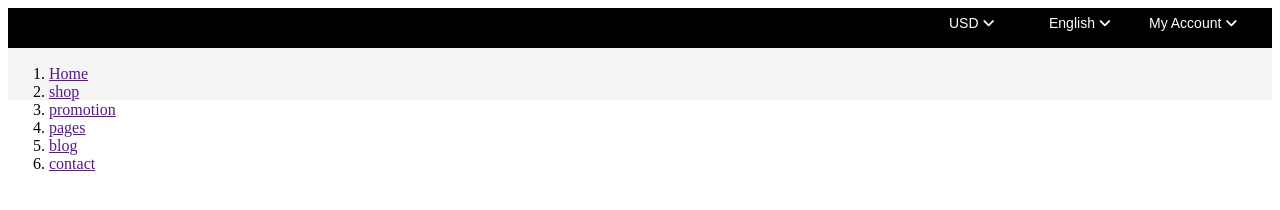
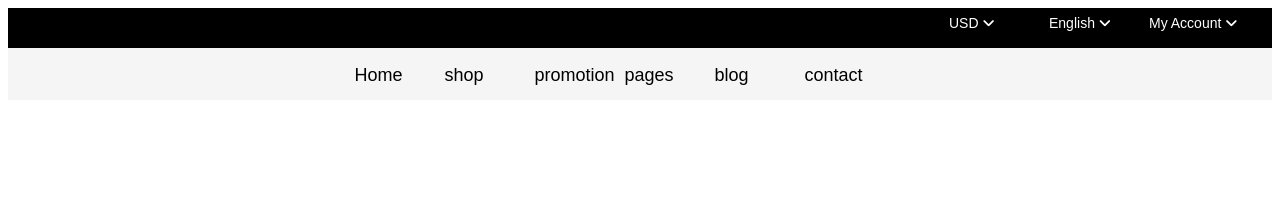
Before and after one commit to samsamsiziba/fastoin, a plain HTML site: page index.html in a window 1280 px wide. Drawn offline with Linux system fonts and the light colour scheme.

Commit message:
ol li change the colour

```diff
--- a/style.css
+++ b/style.css
@@ -44,14 +44,21 @@ h5{
     height: 50px;
 }
 
-o1{
-    float: left;
-}
-
-o1-1i{
+ol li{
     float: left;
     width: 90px;
     position: relative;
     left: 25%;
     list-style-type: none;
+    font-family:  barlow condensed, sans-serif;
+    font-size: 18px;
 }
+
+ol li a {
+    text-decoration: none;
+    color: black;
+}
+
+ol li a:hover{
+    border-bottom: 4px solid red;
+}
```
